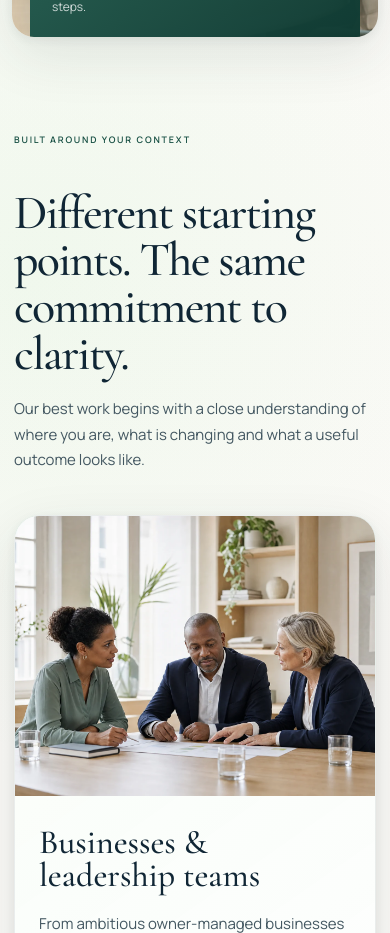
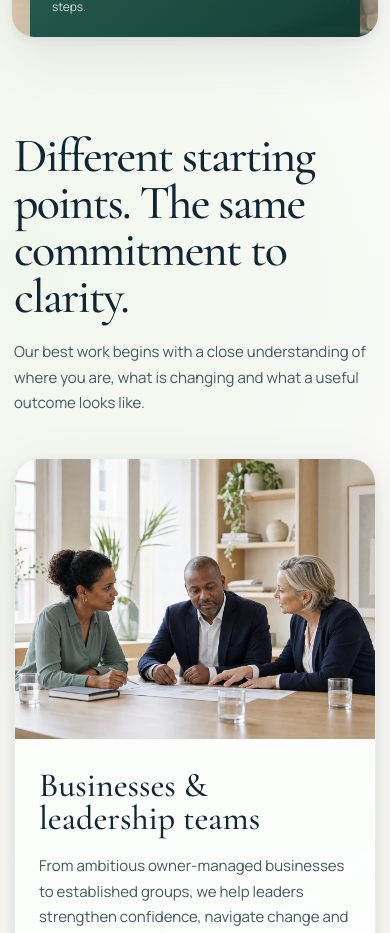
Before and after one commit to ikanisa/KMFINCO, a Next.js app: page /who-we-work-with in a window 390 px wide. Shown: the part 972-1905 px from the top of the page. Built offline with nearby package versions, Linux system fonts and the light colour scheme; no server answers.

Commit message:
Remove audience context eyebrow

```diff
--- a/app/globals.css
+++ b/app/globals.css
@@ -1770,12 +1770,14 @@ h1 {
 }
 
 .client-groups-heading h2 {
+  grid-column: 2;
   margin: 0;
   font-size: clamp(48px, 5vw, 72px);
   line-height: 0.98;
 }
 
 .client-groups-heading > p:last-child {
+  grid-column: 3;
   color: var(--ink-soft);
   line-height: 1.7;
 }
@@ -1923,6 +1925,7 @@ h1 {
   .client-hero { width: calc(100% - 36px); grid-template-columns: 1fr; }
   .client-hero-visual { min-height: 520px; clip-path: none; }
   .client-groups-heading { grid-template-columns: 1fr; gap: 18px; }
+  .client-groups-heading h2, .client-groups-heading > p:last-child { grid-column: 1; }
   .client-group-business, .client-group-investors { grid-column: 1 / -1; }
   .client-group-organisations { grid-template-columns: 1fr; }
   .client-group-organisations > img { min-height: 0; height: 390px; }
--- a/app/who-we-work-with/page.tsx
+++ b/app/who-we-work-with/page.tsx
@@ -61,7 +61,6 @@ export default function WhoWeWorkWithPage() {
 
       <section className="client-groups section-shell" aria-labelledby="client-groups-title">
         <div className="client-groups-heading">
-          <p className="eyebrow">Built around your context</p>
           <h2 id="client-groups-title">Different starting points. The same commitment to clarity.</h2>
           <p>Our best work begins with a close understanding of where you are, what is changing and what a useful outcome looks like.</p>
         </div>
```
Also changed, not shown: 2 other files (tests, documents, lock files or other folders).
